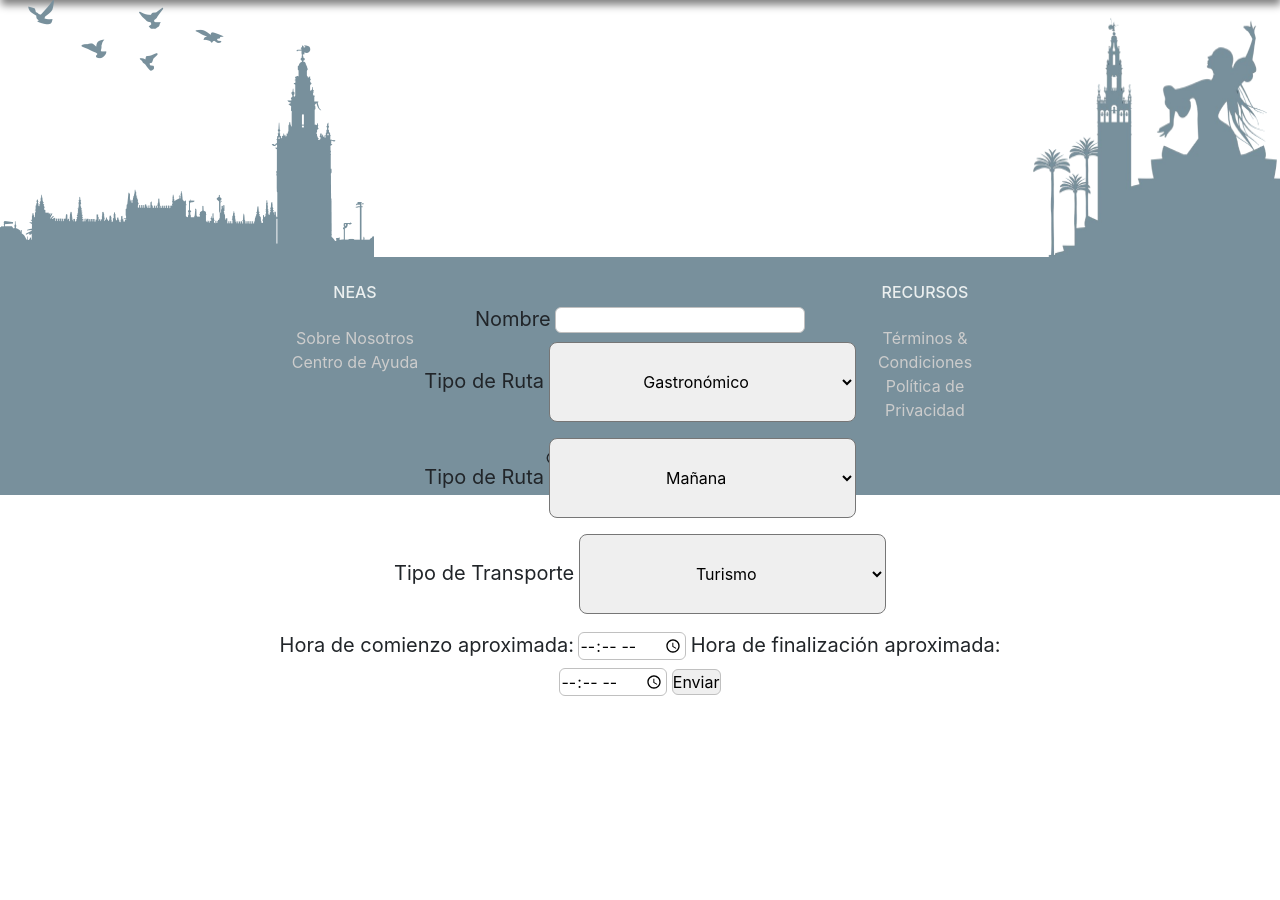
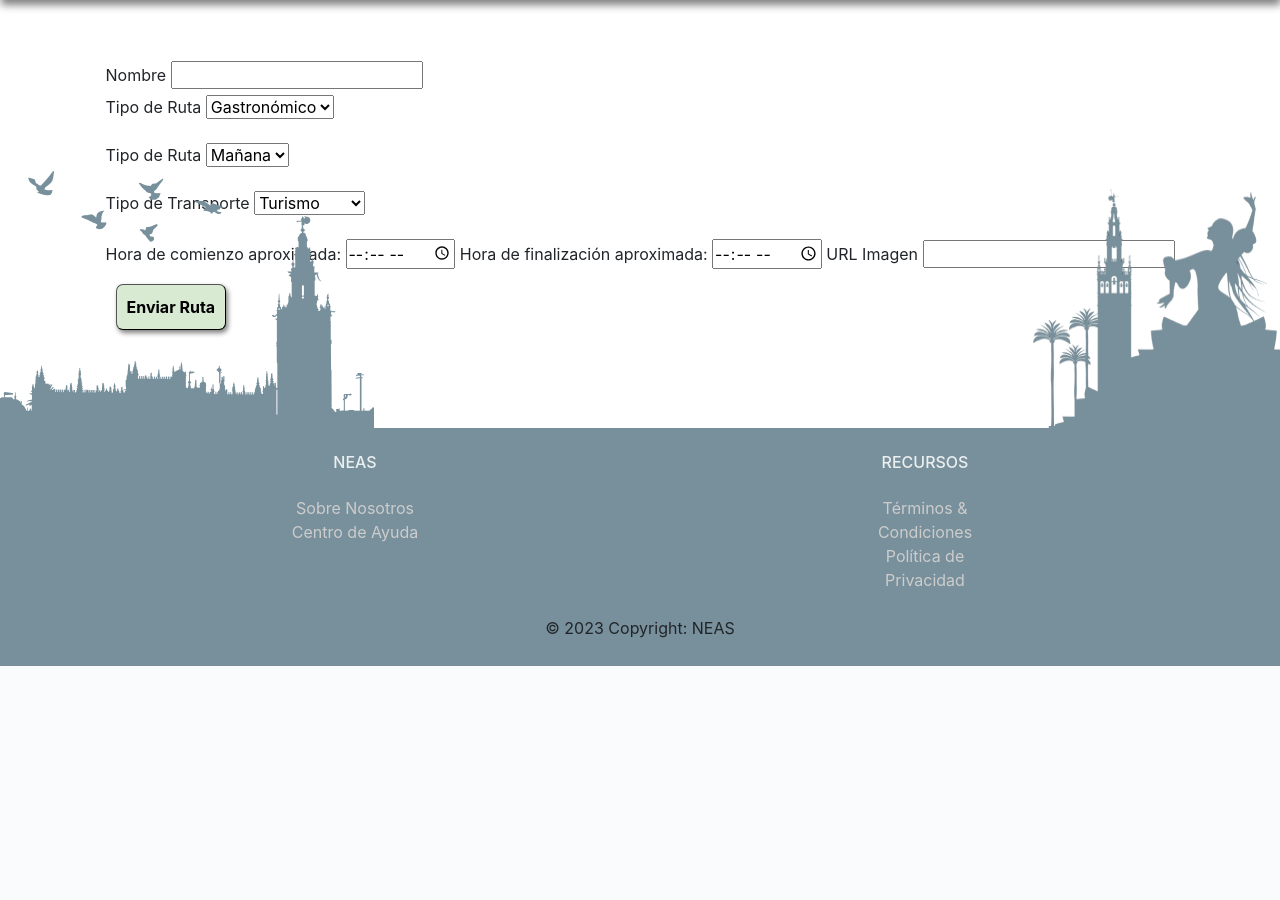
Before and after one commit to sgero/NeasProject, a Django app: page /neas/ruta/crear/ in a window 1280 px wide. Shown: the part 134-1034 px from the top of the page. After the commit the page ends 800 px from the top, so only its background shows below. Run offline with Django 4.2, Linux system fonts and the light colour scheme; parts of the project's set-up code (start-up, migrations or seed data) failed here and were passed over; some libraries are stand-ins or nearby versions.

Commit message:
mejorando html y añadiendo imagen a crear ruta

```diff
--- a/NeasAPP/models.py
+++ b/NeasAPP/models.py
@@ -147,6 +147,7 @@
     tematica = models.CharField(choices=tematica.choices, max_length=100)
     tramo_horario = models.CharField(max_length=50, choices=tramo_h.choices)
     transporte = models.CharField(choices=tipo_vehiculo.choices, max_length=100)
+    imagen = models.CharField(max_length=500, default=None)
     valoracion_media = models.FloatField(max_length=4, default=0.0)
     operador_tur = models.ForeignKey(Operador_tur, on_delete=models.CASCADE, default=None, null=True)
     usuarios = models.ManyToManyField(Usuario, default=None)
--- a/NeasAPP/static/basic_page.css
+++ b/NeasAPP/static/basic_page.css
@@ -134,7 +134,7 @@
 footer{
 
     bottom: 0;
-    position: relative;
+    position: absolute;
     width: 100%;
 
 }
--- /dev/null
+++ b/NeasAPP/static/crear_ruta.css
@@ -0,0 +1,6 @@
+.inicio {
+
+    align-items: center;
+    height: 50% !important;
+
+}
--- a/NeasAPP/static/inicio.css
+++ b/NeasAPP/static/inicio.css
@@ -40,12 +40,17 @@
     text-align: center;
     flex-wrap: wrap !important;
     width: 100%;
+    display: flex;
+    justify-content: center;
 
 }
 
 form {
 
     width: 100%;
+    display: flex;
+    justify-content: center;
+    align-items: center;
 
 }
 
@@ -77,6 +82,7 @@
   width: 100%;
   height: 100%;
   overflow: hidden;
+  margin-bottom: -257px;
 }
 
 .carrusel-imagenes {
@@ -84,6 +90,7 @@
   width: 100%;
   height: 100%;
   animation: desplazamiento 200s infinite;
+
 }
 
 
@@ -112,17 +119,14 @@
 
 #imagen1 {
     background-image: url('img/catedralsevilla.jpg');
-    opacity: 0.6;
 }
 
 #imagen2 {
     background-image: url('img/fotosevilla.jpg');
-    opacity: 0.6;
 }
 
 #imagen3 {
     background-image: url('img/giralda.png');
-    opacity: 0.6;
 }
 
 .inicio {
@@ -134,3 +138,9 @@
     transform: translateX(-50%);
     width: 60%;
 }
+
+footer{
+
+    position: relative !important;
+
+}
--- a/NeasAPP/static/registrar.css
+++ b/NeasAPP/static/registrar.css
@@ -6,6 +6,6 @@
 
 footer{
 
-    position: relative;
+    position: relative !important;
 
 }
--- a/NeasAPP/views.py
+++ b/NeasAPP/views.py
@@ -28,6 +28,7 @@
         nueva_ruta.tramo_horario = request.POST.get('tramo_horario')
         nueva_ruta.hora_inicio = request.POST.get('hora_inicio')
         nueva_ruta.hora_fin = request.POST.get('hora_fin')
+        nueva_ruta.imagen = request.POST.get('imagen')
         Ruta.save(nueva_ruta)
         return render(request, 'inicio.html')
 
@@ -136,4 +137,4 @@
 def desloguearse(request):
     logout(request)
     return render(request, "logout.html")
-    # return redirect('/neas/logout/')
+    #return redirect('/neas/logout/')
--- a/templates/crear_ruta.html
+++ b/templates/crear_ruta.html
@@ -9,7 +9,7 @@
 
 {% block css %}
 
-    <link rel="stylesheet" type="text/css" href="{% static 'inicio.css' %}">
+    <link rel="stylesheet" type="text/css" href="{% static 'crear_ruta.css' %}">
 
 {% endblock %}
 
@@ -63,7 +63,10 @@
             <label for="hora_fin">Hora de finalización aproximada:</label>
             <input id="hora_fin" name="hora_fin" type="time"/>
 
-            <input type="submit" value="Enviar"/>
+            <label for="imagen">URL Imagen</label>
+            <input id="imagen" name="imagen" type="text"/>
+
+            <input class="boton" type="submit" value="Enviar Ruta"/>
 
         </form>
 
--- a/templates/inicio.html
+++ b/templates/inicio.html
@@ -39,7 +39,7 @@
 
                     </select>
 
-                    <input type="submit" value="Buscar"/>
+                    <input class="boton" type="submit" value="Buscar"/>
 
                 </form>
 
--- a/templates/login_operador.html
+++ b/templates/login_operador.html
@@ -9,7 +9,7 @@
 
 {% block css %}
 
-    <link rel="stylesheet" type="text/css" href="{% static 'inicio.css' %}">
+    <link rel="stylesheet" type="text/css" href="">
 
 {% endblock %}
 
@@ -25,7 +25,7 @@
 
             {{ form.as_p }}
 
-            <button type="submit">Iniciar Sesión</button>
+            <button class="boton" type="submit">Iniciar Sesión</button>
 
         </form>
 
--- a/templates/login_usuario.html
+++ b/templates/login_usuario.html
@@ -25,7 +25,7 @@
 
             {{ form.as_p }}
 
-            <button type="submit">Iniciar Sesión</button>
+            <button class="boton" type="submit">Iniciar Sesión</button>
 
         </form>
 
--- a/templates/mostrar_ruta.html
+++ b/templates/mostrar_ruta.html
@@ -9,13 +9,13 @@
 
 {% block css %}
 
-    <link rel="stylesheet" type="text/css" href="{% static 'inicio.css' %}">
+    <link rel="stylesheet" type="text/css" href="{% static 'mostrar_rutas.css' %}">
 
 {% endblock %}
 
 {% block content1 %}
 
-    <div>
+    <div class="padre">
 
         {% for r in rutas %}
 
@@ -25,7 +25,7 @@
 
                     <div>
 
-                        <img src="{% static "img/fotosevilla.jpg" %}" class="img-fluid rounded-start" id="imgruta" alt="fotoSevilla">
+                        <img src="{{ r.imagen }}" class="img-fluid rounded-start" id="imgruta" alt="fotoSevilla">
 
                     </div>
 
--- a/templates/registrar_operador.html
+++ b/templates/registrar_operador.html
@@ -9,7 +9,7 @@
 
 {% block css %}
 
-    <link rel="stylesheet" type="text/css" href="{% static 'inicio.css' %}">
+    <link rel="stylesheet" type="text/css" href="{% static 'registrar.css' %}">
 
 {% endblock %}
 
@@ -23,7 +23,7 @@
 
             {{ form.as_p }}
 
-            <button type="submit">Registrar</button>
+            <button class="boton" type="submit">Registrar</button>
 
         </form>
 
--- a/templates/registrar_usuario.html
+++ b/templates/registrar_usuario.html
@@ -23,7 +23,7 @@
 
         {{ form.as_p }}
 
-        <button type="submit">Registrar</button>
+        <button class="boton" type="submit">Registrar</button>
 
     </form>
 
```
Also changed, not shown: NeasAPP/static/mostrar_rutas.css (+13 -0 lines), db.sqlite3.
